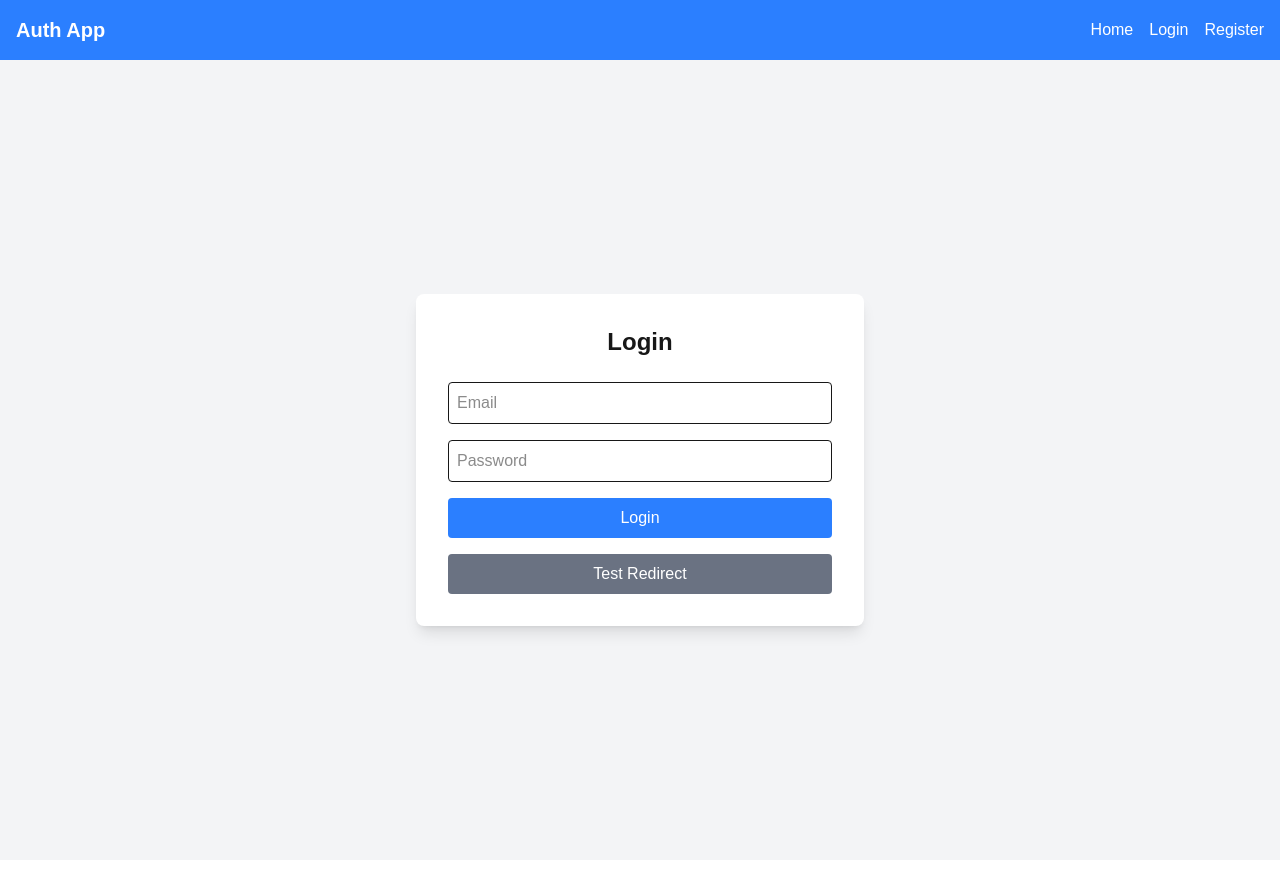
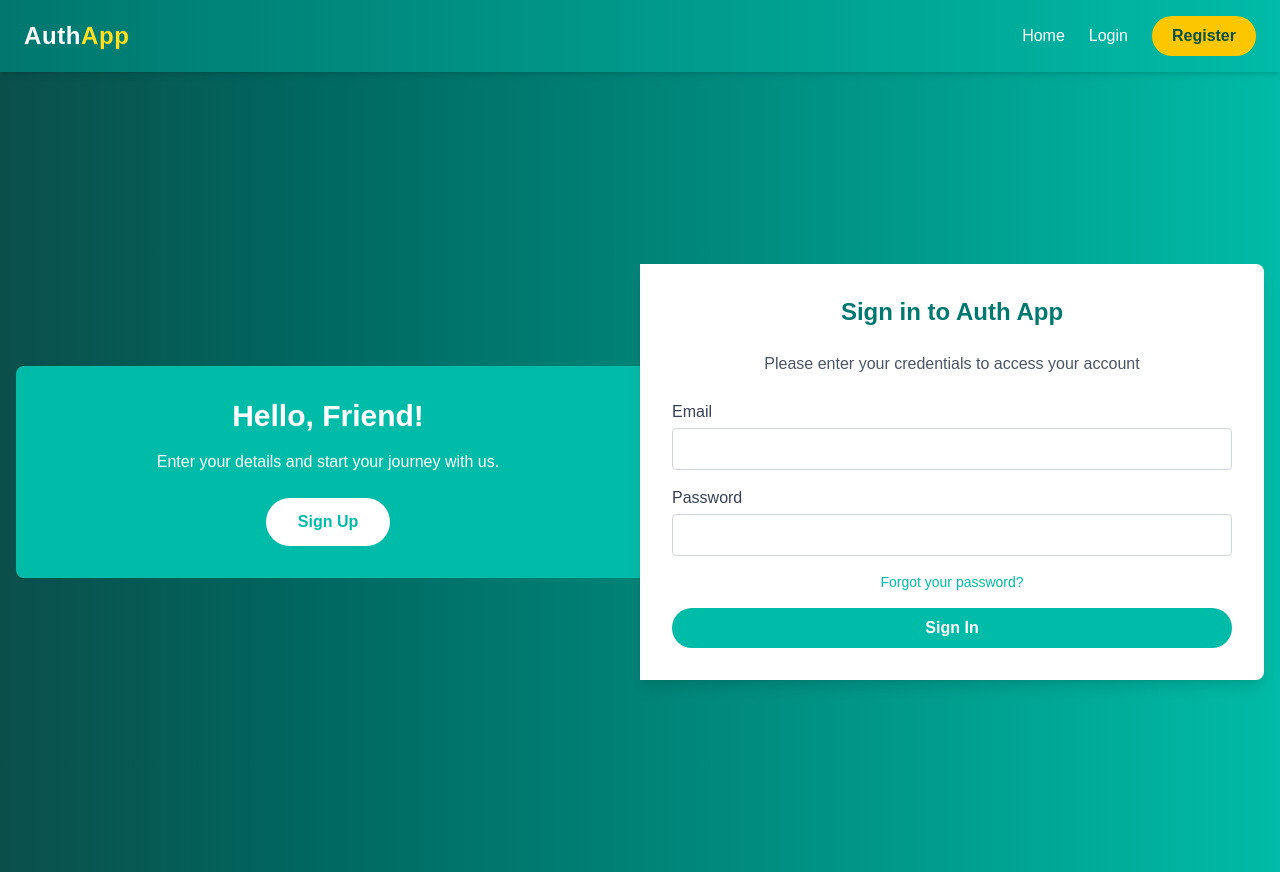
Before and after one commit to adenamar03/auth-flow-app, a Next.js app in the folder frontend/: page /login in a window 1280 px wide. Built offline with nearby package versions, Linux system fonts and the light colour scheme; no server answers.

Commit message:
Updated login page design to match register page theme

```diff
--- a/frontend/app/layout.js
+++ b/frontend/app/layout.js
@@ -2,7 +2,6 @@
 import { useState, useEffect } from 'react';
 import { useRouter } from 'next/navigation';
 import { jwtDecode } from 'jwt-decode';
-
 import Link from 'next/link';
 import './globals.css';
 
@@ -36,24 +35,52 @@ export default function RootLayout({ children }) {
   return (
     <html lang="en">
       <body className="bg-gray-100">
-        <nav className="bg-blue-500 p-4 shadow-md">
-          <div className="max-w-7xl mx-auto flex justify-between items-center">
-            <div className="text-white font-bold text-xl">Auth App</div>
-            <div className="space-x-4">
-              <Link href="/" className="text-white hover:text-gray-200">Home</Link>
+        {/* Header */}
+        <nav className="bg-gradient-to-r from-teal-700 to-teal-500 shadow-md sticky top-0 z-50">
+          <div className="max-w-7xl mx-auto px-6 py-4 flex justify-between items-center">
+
+            {/* Logo / Brand */}
+            <div className="text-white font-extrabold text-2xl tracking-wide">
+              Auth<span className="text-yellow-300">App</span>
+            </div>
+
+            {/* Links */}
+            <div className="flex items-center space-x-6">
+              <Link
+                href="/"
+                className="text-white hover:text-yellow-200 font-medium transition-colors duration-200"
+              >
+                Home
+              </Link>
+
               {!isAuthenticated ? (
                 <>
-                  <Link href="/login" className="text-white hover:text-gray-200">Login</Link>
-                  <Link href="/register" className="text-white hover:text-gray-200">Register</Link>
+                  <Link
+                    href="/login"
+                    className="text-white hover:text-yellow-200 font-medium transition-colors duration-200"
+                  >
+                    Login
+                  </Link>
+                  <Link
+                    href="/register"
+                    className="px-5 py-2 bg-yellow-400 text-teal-900 rounded-full font-semibold hover:bg-yellow-500 transition duration-200"
+                  >
+                    Register
+                  </Link>
                 </>
               ) : (
                 <>
                   {isSuperAdmin && (
-                    <Link href="/dashboard" className="text-white hover:text-gray-200">Dashboard</Link>
+                    <Link
+                      href="/dashboard"
+                      className="text-white hover:text-yellow-200 font-medium transition-colors duration-200"
+                    >
+                      Dashboard
+                    </Link>
                   )}
                   <button
                     onClick={handleLogout}
-                    className="text-white hover:text-gray-200"
+                    className="px-4 py-2 rounded-full bg-red-500 text-white font-semibold hover:bg-red-600 transition duration-200"
                   >
                     Logout
                   </button>
@@ -62,6 +89,8 @@ export default function RootLayout({ children }) {
             </div>
           </div>
         </nav>
+
+        {/* Page content */}
         <main className="min-h-screen">{children}</main>
       </body>
     </html>
--- a/frontend/app/login/page.js
+++ b/frontend/app/login/page.js
@@ -5,6 +5,7 @@ import { yupResolver } from '@hookform/resolvers/yup';
 import * as yup from 'yup';
 import { useRouter } from 'next/navigation';
 import api from '../../utils/axiosInstance';
+import Link from 'next/link';
 
 const schema = yup.object({
   email: yup.string().email('Invalid email').required('Email is required'),
@@ -30,52 +31,56 @@ export default function Login() {
       router.push('/dashboard');
     } catch (err) {
       console.error('Login error:', err.response || err);
-      setError(err.response?.data?.message || 'Login failed');
+      setError(err.response?.data?.message || 'Login failed. Invalid credentials.');
     } finally {
       setLoading(false);
     }
   };
 
   return (
-    <div className="flex justify-center items-center min-h-screen bg-gray-100">
-      <div className="bg-white p-8 rounded-lg shadow-lg w-full max-w-md">
-        <h2 className="text-2xl font-bold mb-6 text-center">Login</h2>
-        {error && <p className="text-red-500 mb-4">{error}</p>}
-        {loading && (
-          <div className="flex justify-center mb-4">
-            <div className="animate-spin rounded-full h-8 w-8 border-t-2 border-b-2 border-blue-500"></div>
-          </div>
+    <div className="flex min-h-screen items-center justify-center bg-gradient-to-r from-teal-900 to-teal-500 p-4 md:flex-row flex-col">
+      {/* Left Panel: Create Account */}
+      <div className="flex flex-col items-center justify-center bg-teal-500 p-8 rounded-t-lg md:rounded-l-lg md:rounded-tr-none text-white md:w-1/2 w-full h-1/2 md:h-auto">
+        <h1 className="text-3xl font-bold mb-4">Hello, Friend!</h1>
+        <p className="text-center mb-6">Enter your details and start your journey with us.</p>
+        <Link href="/register">
+          <button className="bg-white text-teal-500 px-8 py-3 rounded-full font-semibold hover:bg-gray-100 transition">
+            Sign Up
+          </button>
+        </Link>
+      </div>
+
+      {/* Right Panel: Login Form */}
+      <div className="bg-white p-8 rounded-r-lg shadow-lg md:w-1/2 w-full h-auto">
+        <h2 className="text-2xl font-bold text-center mb-6 text-teal-700">Sign in to Auth App</h2>
+        {error && (
+          <p className="text-red-500 mb-4 text-center bg-red-100 p-2 rounded">{error}</p>
         )}
         <form onSubmit={handleSubmit(onSubmit)}>
+          <p className="text-center mb-6 text-gray-600">Please enter your credentials to access your account</p>
+          {/* Fields */}
           {['email', 'password'].map(field => (
             <div key={field} className="mb-4">
+              <label className="block text-gray-700 mb-1">{field.charAt(0).toUpperCase() + field.slice(1)}</label>
               <input
                 {...register(field)}
-                placeholder={field.charAt(0).toUpperCase() + field.slice(1)}
-                className="w-full p-2 border rounded"
+                className="w-full p-2 border border-gray-300 rounded text-gray-900 focus:border-teal-500 outline-none"
                 type={field === 'password' ? 'password' : 'email'}
               />
               {errors[field] && <p className="text-red-500 text-sm">{errors[field].message}</p>}
             </div>
           ))}
+          <Link href="/forgot-password" className="text-teal-500 text-sm mb-4 block text-center hover:underline">
+            Forgot your password?
+          </Link>
           <button
             type="submit"
-            className="w-full bg-blue-500 text-white py-2 rounded hover:bg-blue-600 disabled:bg-blue-300"
             disabled={loading}
+            className="w-full bg-teal-500 text-white py-2 rounded-full font-semibold hover:bg-teal-600 disabled:bg-teal-300 transition"
           >
-            {loading ? 'Logging in...' : 'Login'}
+            {loading ? 'Signing In...' : 'Sign In'}
           </button>
         </form>
-        {/* Test button to debug router */}
-        <button
-          onClick={() => {
-            console.log('Test redirect to /dashboard');
-            router.push('/dashboard');
-          }}
-          className="w-full mt-4 bg-gray-500 text-white py-2 rounded hover:bg-gray-600"
-        >
-          Test Redirect
-        </button>
       </div>
     </div>
   );
```
